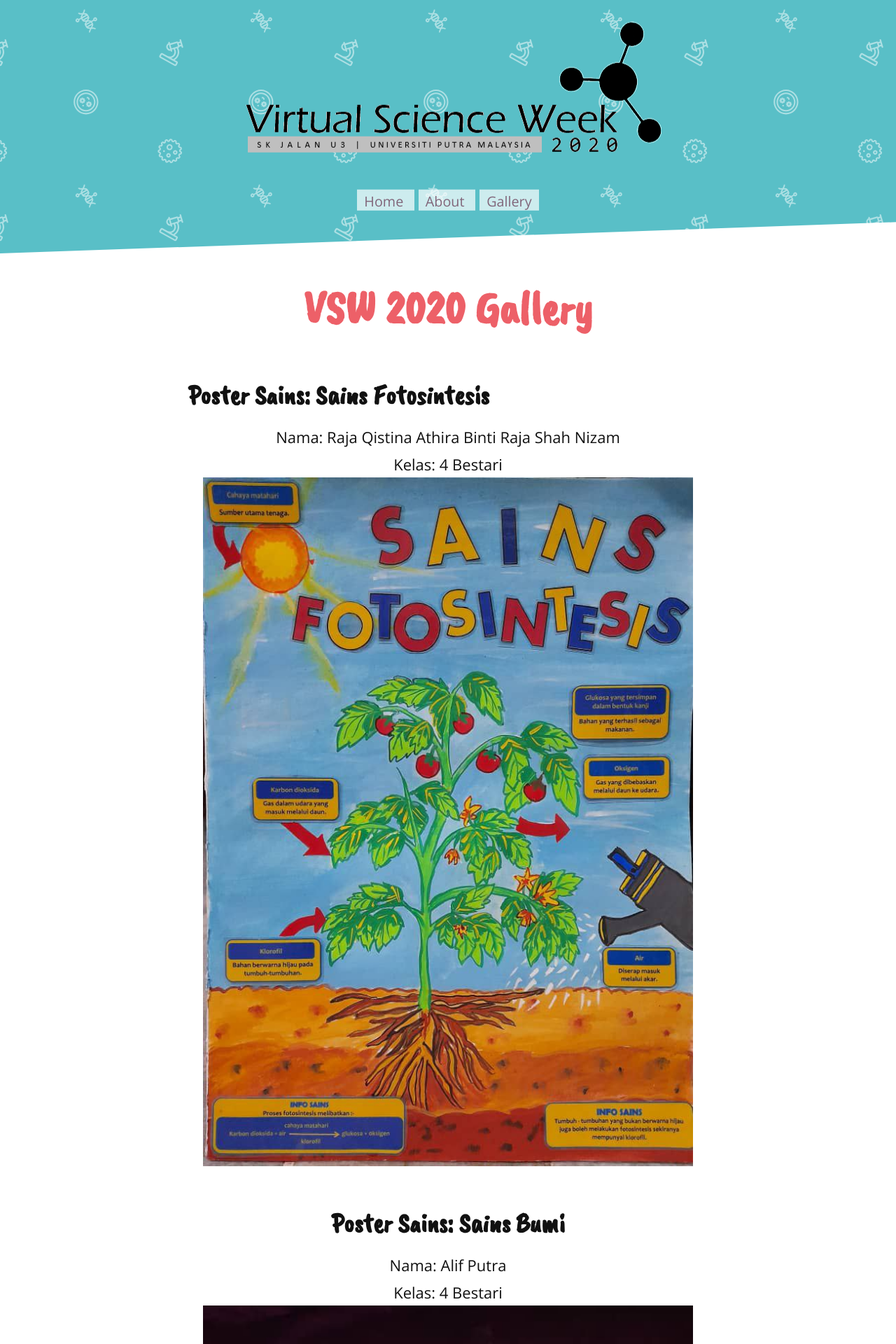
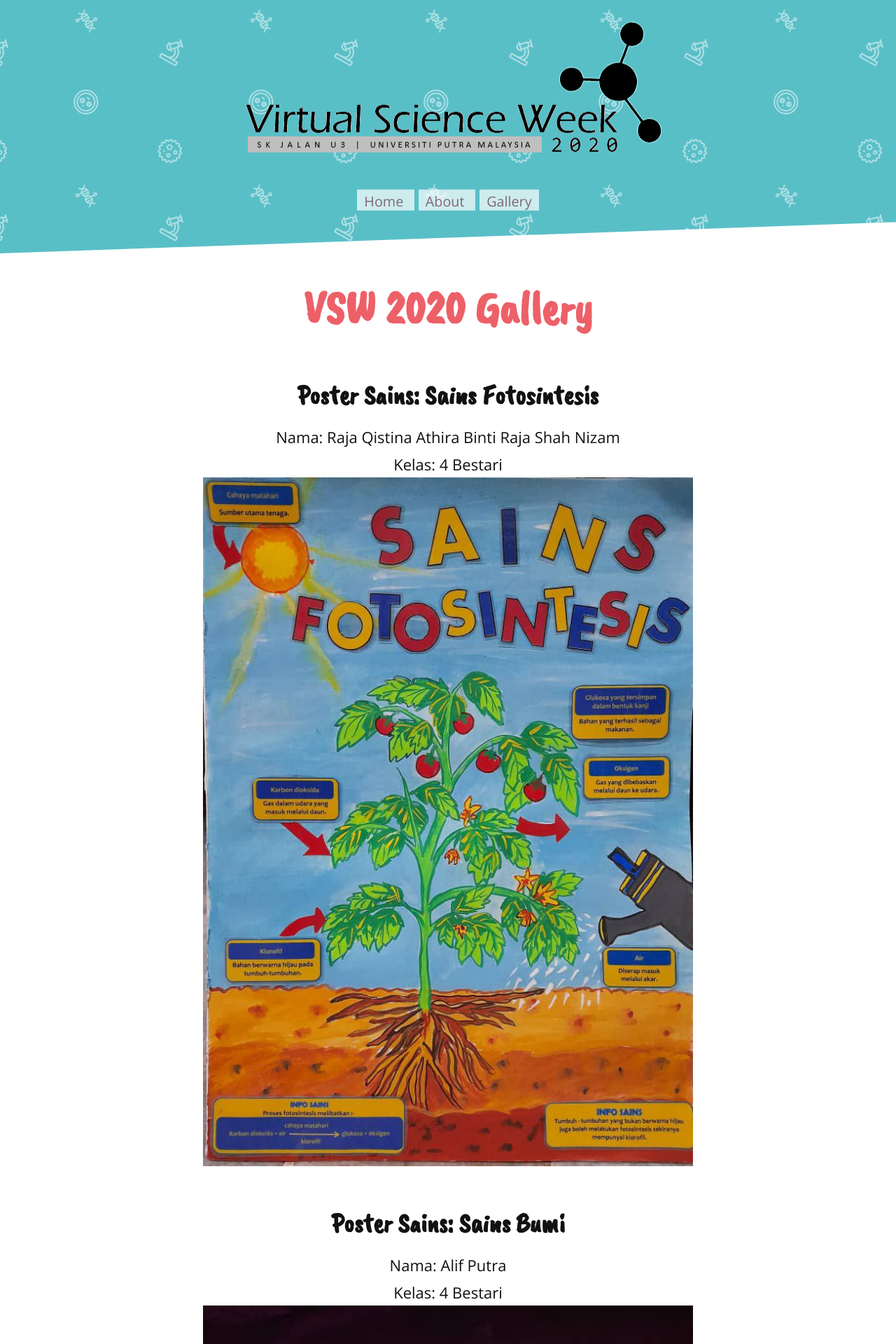
Before and after one commit to evangelistagrace/VSW2020, a Jekyll site: the page built from gallery.md, in a window 1280 px wide. Shown: the top 1920 px of the page at 70% size. Built offline with Jekyll 4.4.1, drawn with Linux system fonts in a browser that asks for light colours; nearby versions of some CDN libraries.

Commit message:
Update gallery.md

```diff
--- a/gallery.md
+++ b/gallery.md
@@ -5,6 +5,7 @@ title: VSW Gallery
 
 <div class="post">
     <h1 class="pageTitle">VSW 2020 Gallery</h1>
+    <center>
     <h3>Poster Sains: Sains Fotosintesis</h3>
     <center>
     Nama: Raja Qistina Athira Binti Raja Shah Nizam
```
